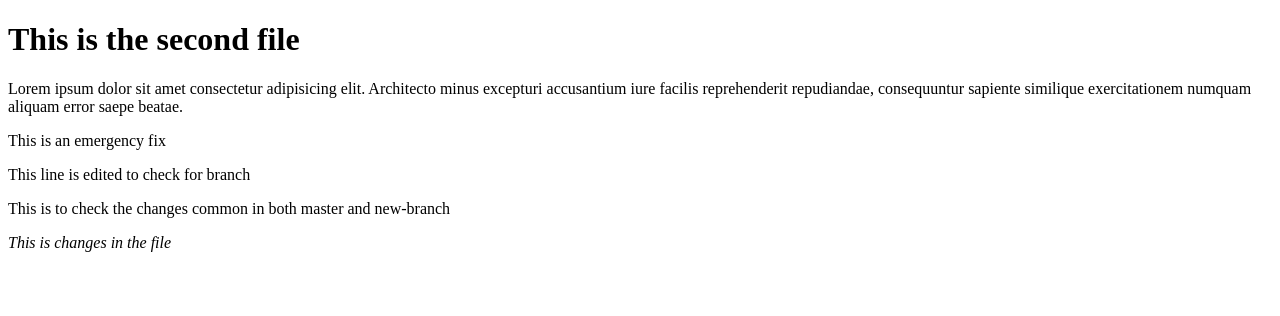
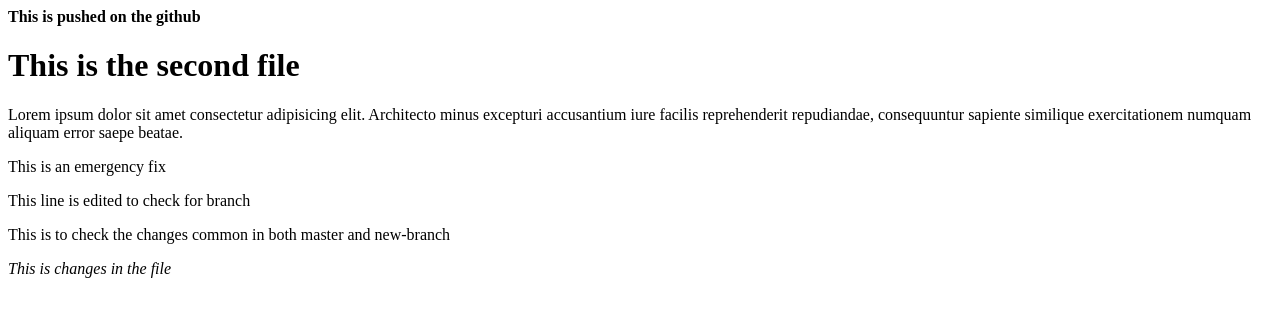
Before and after one commit to kirtan2004khatri/GitPractice, a plain HTML site: page index.html in a window 1280 px wide. Drawn offline with Linux system fonts and the light colour scheme.

Commit message:
This is going to the github

```diff
--- a/index.html
+++ b/index.html
@@ -7,6 +7,7 @@
     <title>Document</title>
 </head>
 <body>
+    <b>This is pushed on the github</b>
     <h1>This is the second file</h1>
     <p>Lorem ipsum dolor sit amet consectetur adipisicing elit. Architecto minus excepturi accusantium iure facilis reprehenderit repudiandae, consequuntur sapiente similique exercitationem numquam aliquam error saepe beatae.</p>
     <p>This is an emergency fix</p>
```
